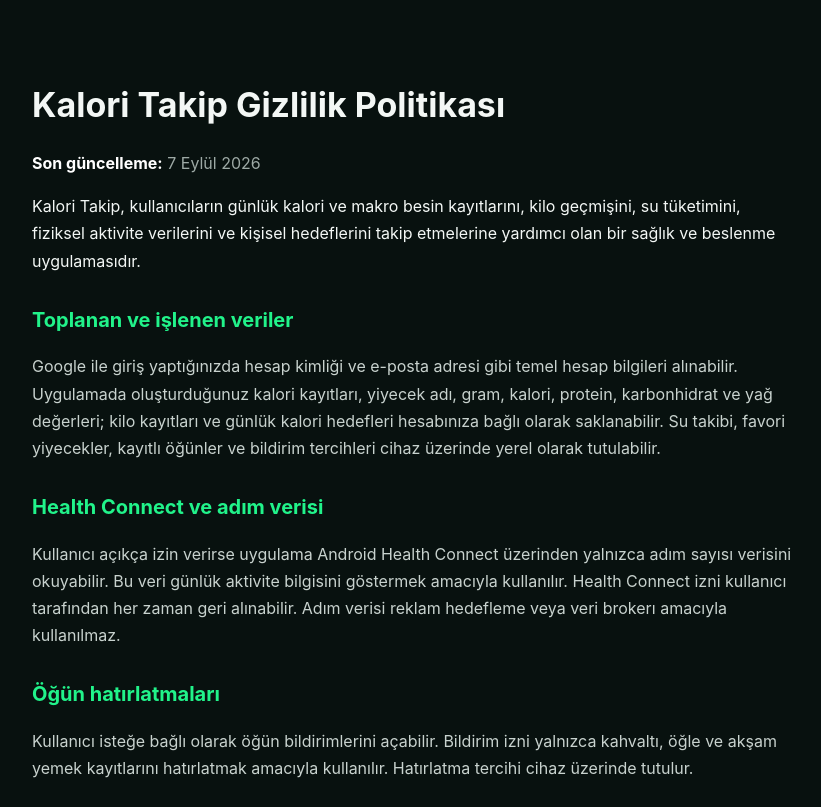
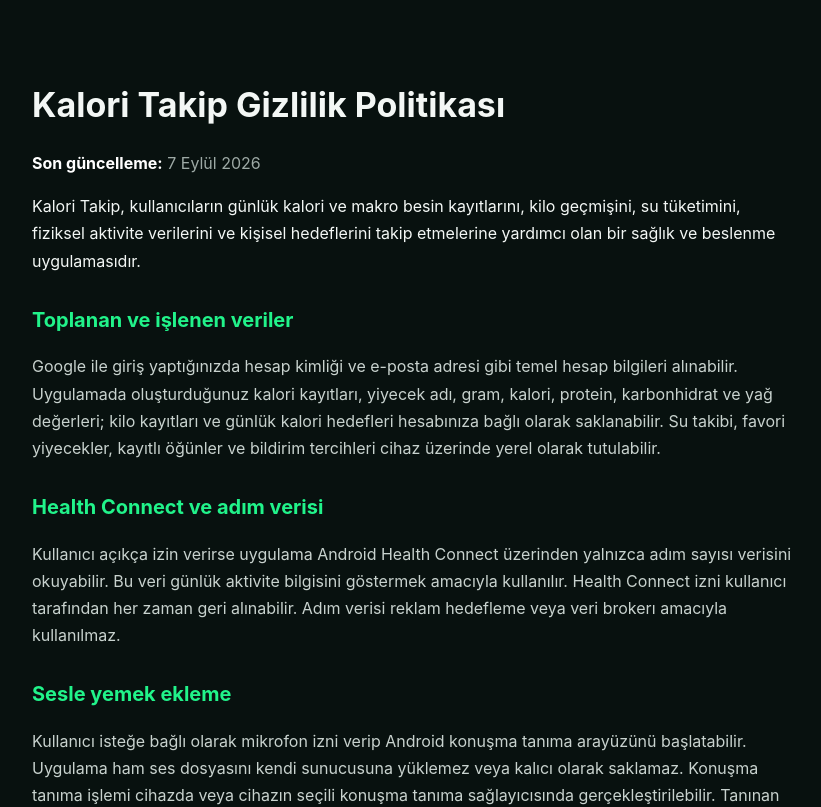
Before and after one commit to pixelhunterlabs-wq/PostFlow, a Next.js app: page /privacy/calorie-tracker in a window 1280 px wide. Shown: the top 807 px of the page, without its empty margins (228-1049 px from the left). Built offline with nearby package versions, Linux system fonts and the light colour scheme.

Commit message:
Document voice logging on public privacy page

```diff
--- a/src/app/privacy/calorie-tracker/page.tsx
+++ b/src/app/privacy/calorie-tracker/page.tsx
@@ -16,6 +16,9 @@ export default function CalorieTrackerPrivacyPage() {
         </Section>
         <Section title="Health Connect ve adım verisi">
           Kullanıcı açıkça izin verirse uygulama Android Health Connect üzerinden yalnızca adım sayısı verisini okuyabilir. Bu veri günlük aktivite bilgisini göstermek amacıyla kullanılır. Health Connect izni kullanıcı tarafından her zaman geri alınabilir. Adım verisi reklam hedefleme veya veri brokerı amacıyla kullanılmaz.
+        </Section>
+        <Section title="Sesle yemek ekleme">
+          Kullanıcı isteğe bağlı olarak mikrofon izni verip Android konuşma tanıma arayüzünü başlatabilir. Uygulama ham ses dosyasını kendi sunucusuna yüklemez veya kalıcı olarak saklamaz. Konuşma tanıma işlemi cihazda veya cihazın seçili konuşma tanıma sağlayıcısında gerçekleştirilebilir. Tanınan metin, Türk yiyecek kataloğuyla eşleştirilerek kullanıcı onayıyla yemek kaydına dönüştürülür.
         </Section>
         <Section title="Öğün hatırlatmaları">
           Kullanıcı isteğe bağlı olarak öğün bildirimlerini açabilir. Bildirim izni yalnızca kahvaltı, öğle ve akşam yemek kayıtlarını hatırlatmak amacıyla kullanılır. Hatırlatma tercihi cihaz üzerinde tutulur.
```
